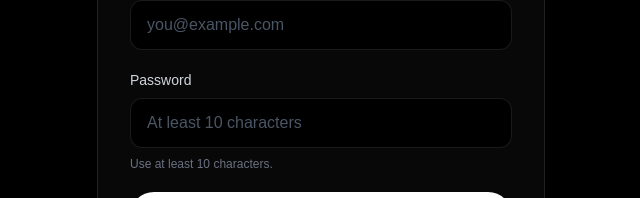
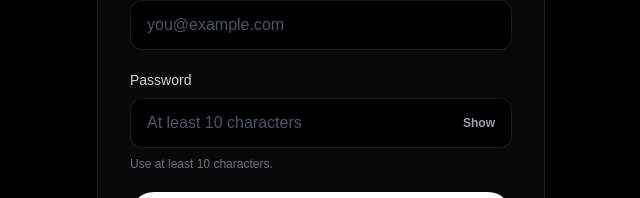
Before and after one commit to Dleteo/Nexus-AI, a Next.js app: page /register in a window 1280 px wide. Shown: the part 405-603 px from the top of the page, without its empty margins (319-959 px from the left). Built offline with nearby package versions, Linux system fonts and the light colour scheme.

Commit message:
Improve sign-in validation and password UX

```diff
--- a/components/auth/AuthForm.tsx
+++ b/components/auth/AuthForm.tsx
@@ -11,6 +11,7 @@ export default function AuthForm({ mode }: AuthFormProps) {
   const [name, setName] = useState("");
   const [email, setEmail] = useState("");
   const [password, setPassword] = useState("");
+  const [showPassword, setShowPassword] = useState(false);
   const [error, setError] = useState("");
   const [notice, setNotice] = useState("");
   const [busy, setBusy] = useState(false);
@@ -36,7 +37,15 @@ export default function AuthForm({ mode }: AuthFormProps) {
         setPassword("");
         return;
       }
-      router.replace("/dashboard");
+      const params = new URLSearchParams(window.location.search);
+      const requestedPath = params.get("next");
+      const destination =
+        requestedPath?.startsWith("/") &&
+        !requestedPath.startsWith("//") &&
+        !requestedPath.includes("\\")
+          ? requestedPath
+          : "/dashboard";
+      router.replace(destination);
       router.refresh();
     } catch {
       setError("Could not connect to the account service. Check your connection and try again.");
@@ -46,7 +55,7 @@ export default function AuthForm({ mode }: AuthFormProps) {
   }
 
   return (
-    <form className="space-y-5" onSubmit={handleSubmit} noValidate>
+    <form className="space-y-5" onSubmit={handleSubmit}>
       {isRegister && (
         <div>
           <label htmlFor="name" className="mb-2 block text-sm text-gray-300">Full name</label>
@@ -58,8 +67,20 @@ export default function AuthForm({ mode }: AuthFormProps) {
         <input id="email" name="email" type="email" autoComplete="email" required maxLength={254} value={email} onChange={(event) => setEmail(event.target.value)} placeholder="you@example.com" className="w-full rounded-xl border border-white/10 bg-black px-4 py-3 text-white outline-none transition placeholder:text-gray-600 focus:border-cyan-400" />
       </div>
       <div>
-        <label htmlFor="password" className="mb-2 block text-sm text-gray-300">Password</label>
-        <input id="password" name="password" type="password" autoComplete={isRegister ? "new-password" : "current-password"} required minLength={isRegister ? 10 : 1} maxLength={128} value={password} onChange={(event) => setPassword(event.target.value)} placeholder={isRegister ? "At least 10 characters" : "Your password"} className="w-full rounded-xl border border-white/10 bg-black px-4 py-3 text-white outline-none transition placeholder:text-gray-600 focus:border-cyan-400" />
+        <div className="mb-2 flex items-center justify-between gap-3">
+          <label htmlFor="password" className="block text-sm text-gray-300">Password</label>
+          {!isRegister && (
+            <Link href="/forgot-password" className="text-xs text-cyan-300 transition hover:text-white">
+              Forgot password?
+            </Link>
+          )}
+        </div>
+        <div className="flex rounded-xl border border-white/10 bg-black transition focus-within:border-cyan-400">
+          <input id="password" name="password" type={showPassword ? "text" : "password"} autoComplete={isRegister ? "new-password" : "current-password"} required minLength={isRegister ? 10 : 1} maxLength={128} value={password} onChange={(event) => setPassword(event.target.value)} placeholder={isRegister ? "At least 10 characters" : "Your password"} className="min-w-0 flex-1 rounded-xl bg-transparent px-4 py-3 text-white outline-none placeholder:text-gray-600" />
+          <button type="button" onClick={() => setShowPassword((current) => !current)} aria-label={showPassword ? "Hide password" : "Show password"} aria-pressed={showPassword} className="shrink-0 px-4 text-xs font-semibold text-gray-400 transition hover:text-cyan-300 focus-visible:outline-2 focus-visible:outline-cyan-300">
+            {showPassword ? "Hide" : "Show"}
+          </button>
+        </div>
         {isRegister && <p className="mt-2 text-xs text-gray-500">Use at least 10 characters.</p>}
       </div>
 
```
